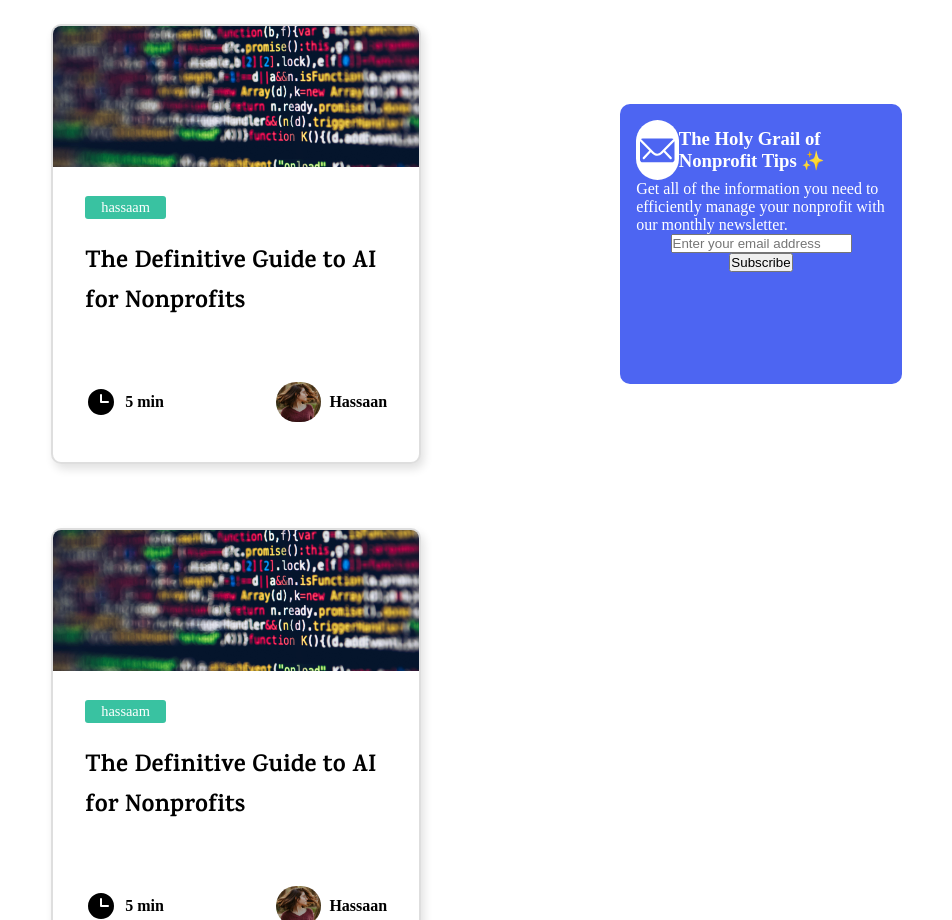
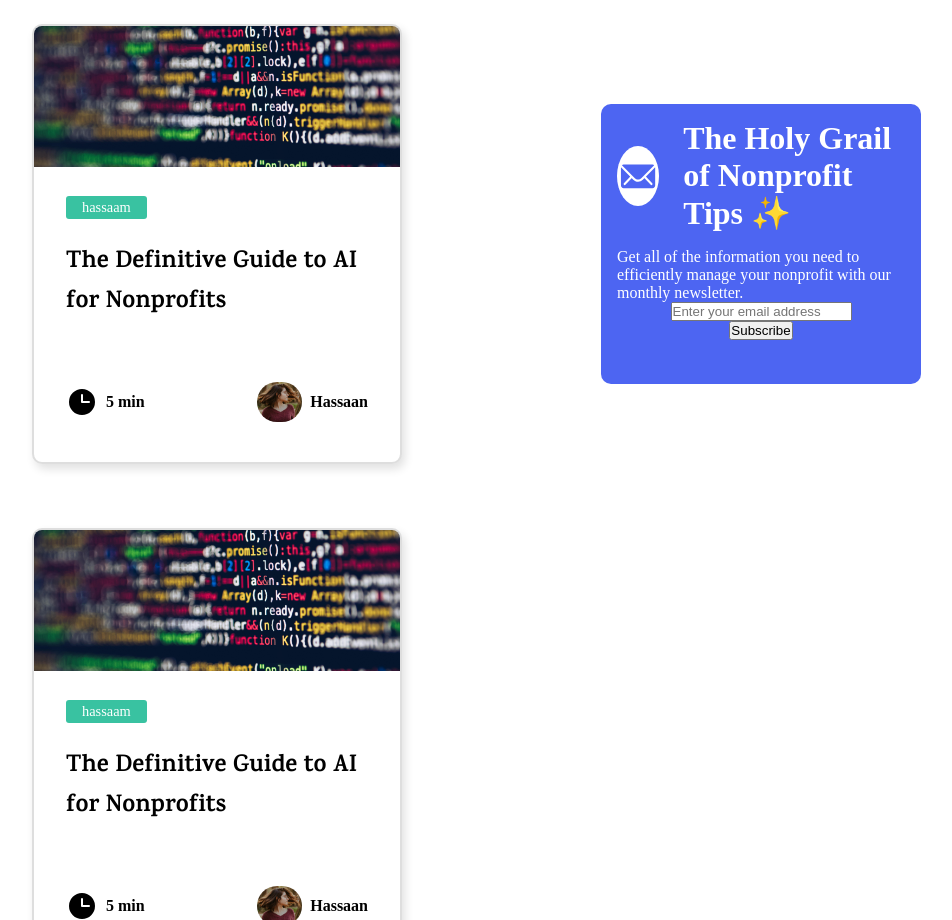
Before and after one commit to hassaammgl/mern-blog-client, a React (Vite) app: page / in a window 1280 px wide. Shown: the part 1640-2560 px from the top of the page, without its empty margins (247-1199 px from the left). Built offline with nearby package versions, Linux system fonts and the light colour scheme; a web font is replaced by a local one.

Commit message:
adsfdafs

```diff
--- a/src/styles/blog.scss
+++ b/src/styles/blog.scss
@@ -22,7 +22,7 @@
     }
 
     .bloog{
-        width: 22vw;
+        width: 25vw;
         border-radius: 10px;
         background: $color1;
         height: 35vh;
@@ -31,16 +31,22 @@
         @include flexer(column,flex-start);
 
         .message{
+            gap: 1.5rem;
             @include flexer();
+            margin-bottom: 1rem;
 
             .msg{
                 background: $color;
                 height: 60px;
-                border-radius: 50px;
-                width: 60px;
+                border-radius: 50%  ;
+                width: 95px;
                 @include flexer();
                 font-size: 2.8rem;
                 color: $color1;
+            }
+
+            h3{
+                font-size: 2rem;
             }
         }
     }
```
